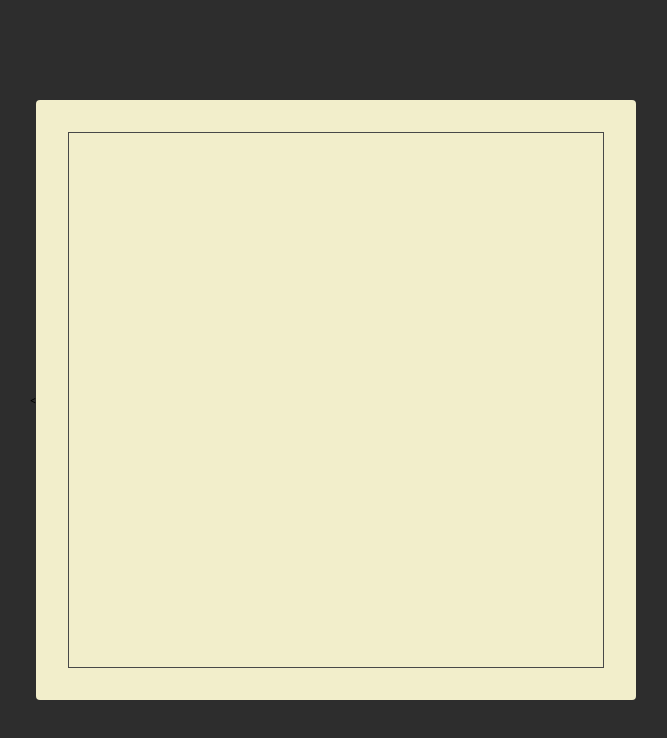
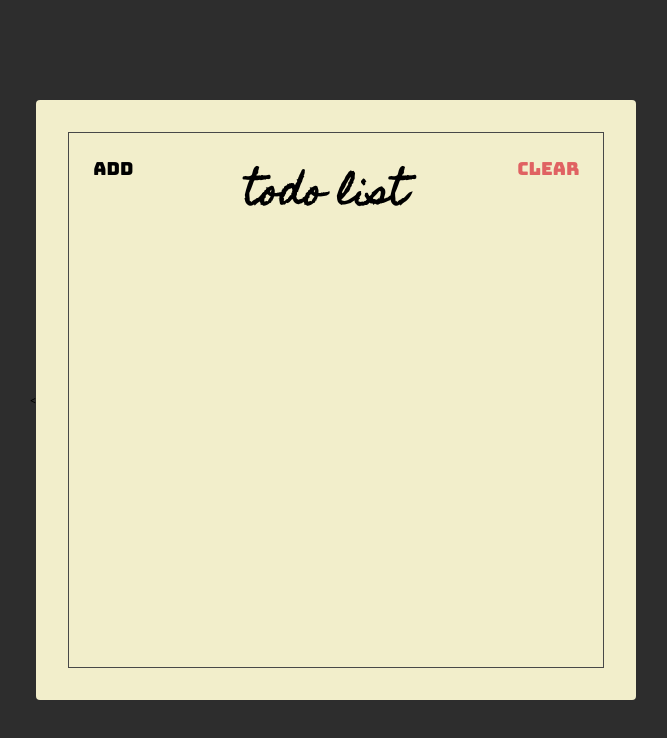
Before and after one commit to billyputrakadam/react-course-starter, a website: page index.html in a window 1280 px wide. Shown: the whole page, without its empty margins (307-974 px from the left). Drawn offline with Linux system fonts and the light colour scheme.

Commit message:
membuat header section

```diff
--- a/index.html
+++ b/index.html
@@ -14,7 +14,13 @@
   </head>
   <body>
     <div class="container">
-      <div class="frame"></div>
+      <div class="frame">
+        <div class="header">
+          <button class="header-btn">Add</button>
+          <h1 class="header-title">Todo List</h1>
+          <button class="header-btn main-red-color">Clear</button>
+        </div>
+      </div>
     </div>
   </body>
 </html>
--- a/style.css
+++ b/style.css
@@ -1,5 +1,13 @@
 * {
   box-sizing: border-box;
+}
+
+:root {
+  --main-red-color: #e06262;
+}
+
+.main-red-color {
+  color: var(--main-red-color);
 }
 
 html {
@@ -36,4 +44,29 @@ html {
 .frame {
   border: 1px solid #484848;
   height: 100%;
+  display: flex;
+  flex-direction: column;
 }
+
+.header {
+  display: flex;
+  align-items: flex-start;
+}
+
+.header-title {
+  flex: 1;
+  text-align: center;
+
+  font-size: 3.6rem;
+  font-family: "homemade apple", sans-serif;
+  text-transform: lowercase;
+}
+
+.header-btn {
+  font-size: 1.8rem;
+  font-family: "bungee", sans-serif;
+  padding: 24px;
+  background: unset;
+  border: unset;
+  outline: unset;
+}
```
